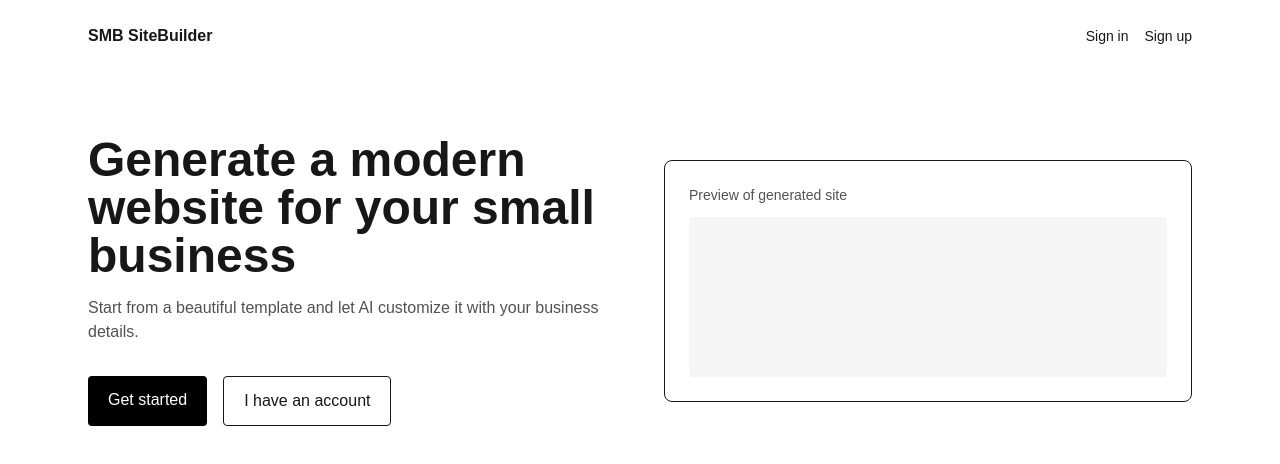
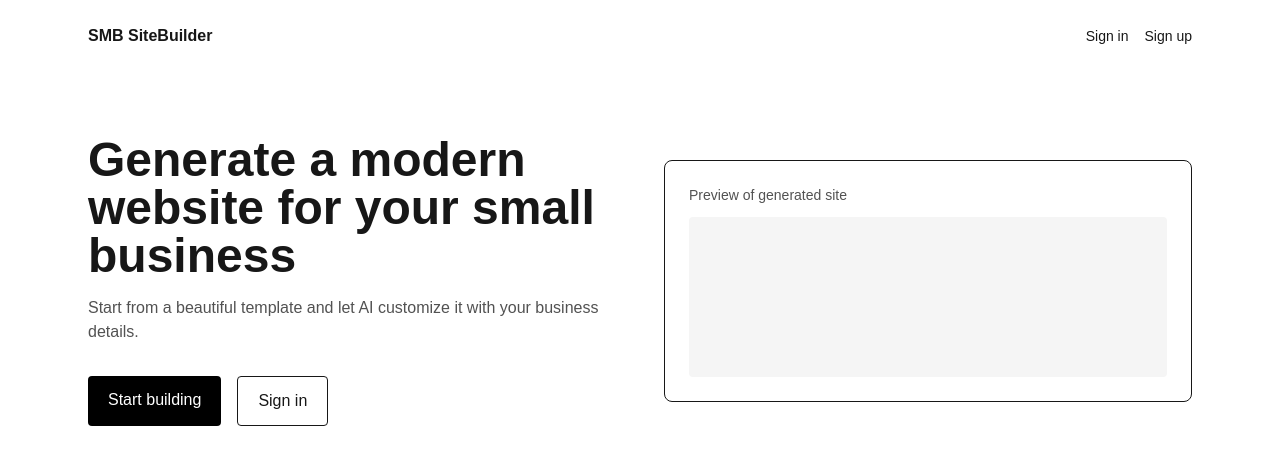
Before and after one commit to jakobdkunz/SMB-SiteBuilder, a Next.js app: page / in a window 1280 px wide. Shown: the top 464 px of the page. Built offline with nearby package versions, Linux system fonts and the light colour scheme; no server answers.

Commit message:
ux: make landing CTA guest-first – 'Start building' to /generate; keep sign-in secondary

```diff
--- a/src/app/page.tsx
+++ b/src/app/page.tsx
@@ -16,8 +16,8 @@ export default function Home() {
           <h1 className="text-5xl font-bold">Generate a modern website for your small business</h1>
           <p className="mt-4 text-neutral-600">Start from a beautiful template and let AI customize it with your business details.</p>
           <div className="mt-8 flex gap-4">
-            <Link href="/sign-up" className="bg-black text-white px-5 py-3 rounded">Get started</Link>
-            <Link href="/sign-in" className="border px-5 py-3 rounded">I have an account</Link>
+            <Link href="/generate" className="bg-black text-white px-5 py-3 rounded">Start building</Link>
+            <Link href="/sign-in" className="border px-5 py-3 rounded">Sign in</Link>
           </div>
         </div>
         <div className="border rounded-lg p-6">
```
